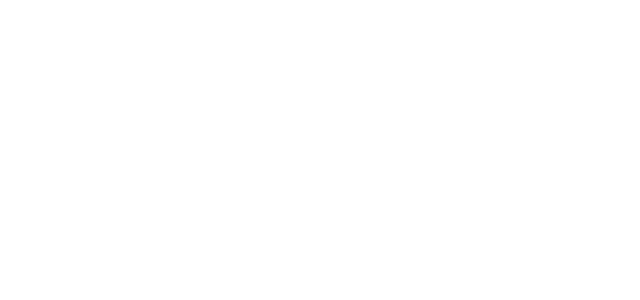
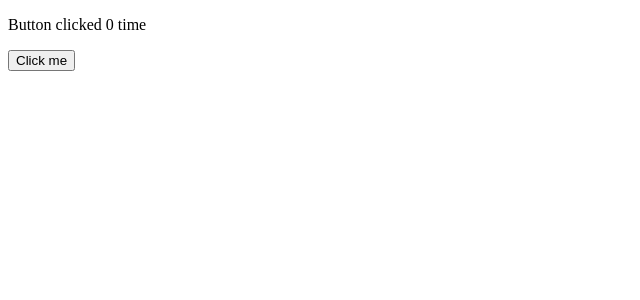
Before and after one commit to acciojob/button-counter-ovaid, a React app: page / in a window 1280 px wide. Shown: the top 300 px of the page, without its empty margins (0-640 px from the left). Built offline with nearby package versions, Linux system fonts and the light colour scheme.

Commit message:
OnClickButton

```diff
--- a/src/components/App.js
+++ b/src/components/App.js
@@ -1,11 +1,13 @@
 
 import React from "react";
 import './../styles/App.css';
+import Button from "./Button";
 
 const App = () => {
   return (
     <div>
         {/* Do not remove the main div */}
+        <Button/>
     </div>
   )
 }
--- /dev/null
+++ b/src/components/Button.js
@@ -0,0 +1,19 @@
+import React,{useState} from 'react'
+
+function Button() {
+
+    let [button, setButton] = useState(0);
+
+
+    // function increase(){
+    //     setButton(button+1);
+    // }
+  return (
+    <div>
+        <p>Button clicked 0 time</p>
+        <button onClick={()=>setButton(button+1)}>Click me</button>
+    </div>
+  )
+}
+
+export default Button;
```
